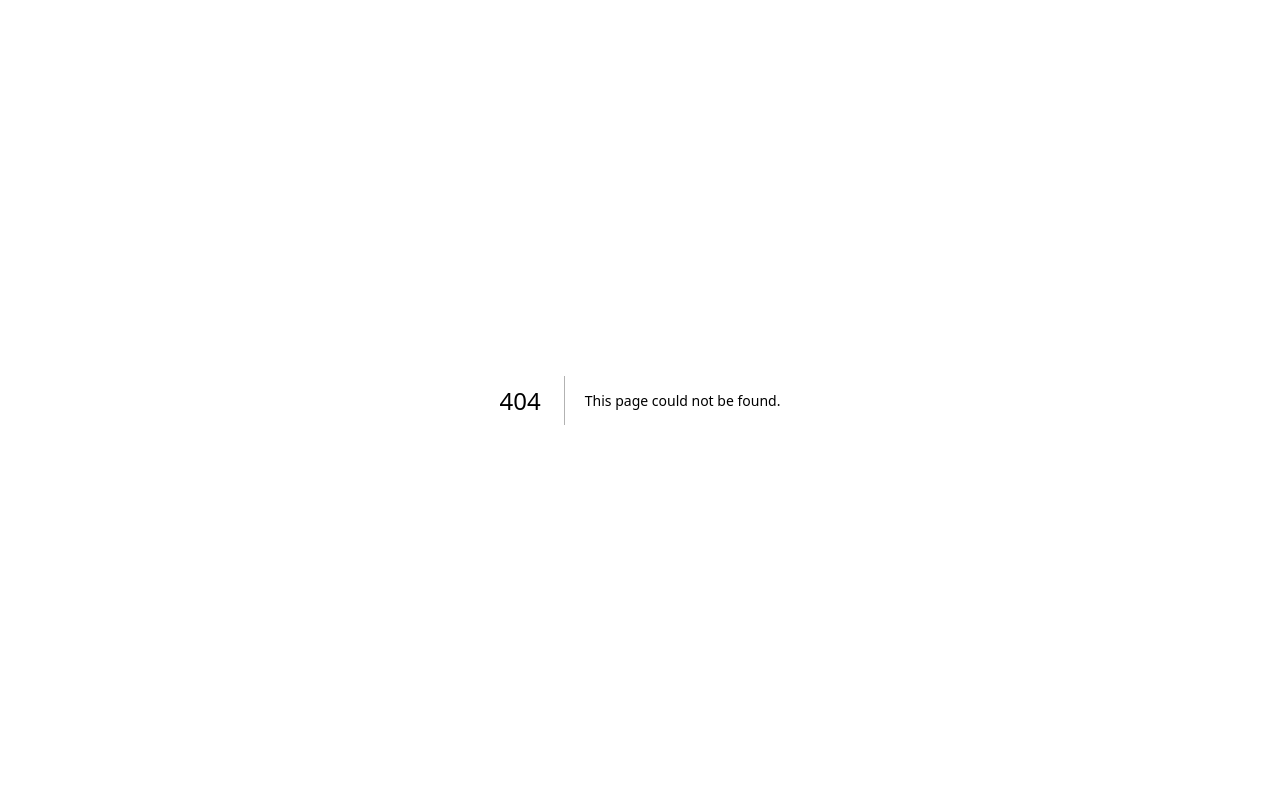
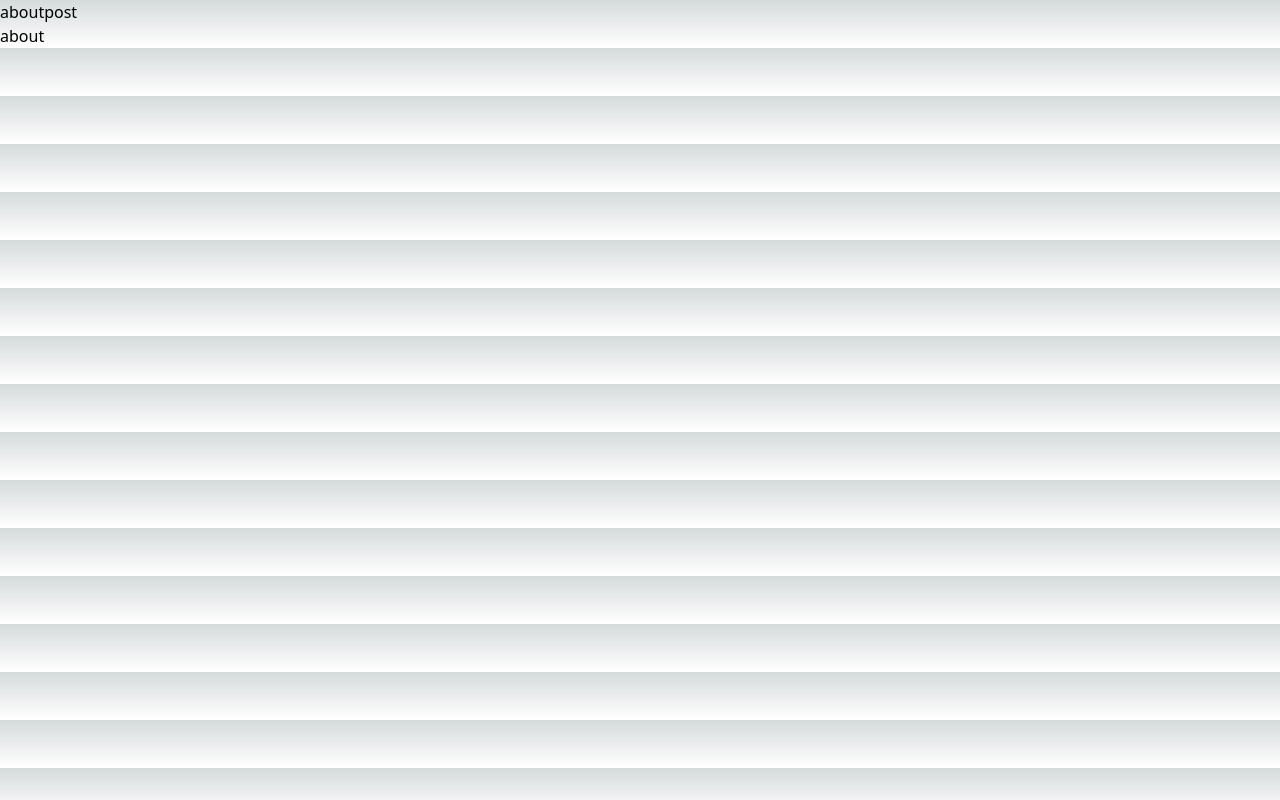
Before and after one commit to nicolaskruger/react-roadmap, a Next.js app in the folder revision/: page /005useTransition in a window 1280 px wide. Before the commit this address had no page. Built offline with nearby package versions, Linux system fonts and the light colour scheme.

Commit message:
feat: :sparkles: useTransition

```diff
--- /dev/null
+++ b/revision/src/pages/005useTransition.tsx
@@ -0,0 +1,54 @@
+import { useState, useTransition } from "react";
+
+type PostProps = {
+  key?: number;
+};
+
+const Posts = ({ key }: PostProps) => {
+  let startTime = performance.now();
+  while (performance.now() - startTime < 1) {
+    // Do nothing for 1 ms per item to emulate extremely slow code
+  }
+  return <p>Post {key}</p>;
+};
+
+const Page = () => {
+  const [isPending, startTransition] = useTransition();
+  const [state, setState] = useState<"about" | "post">("about");
+
+  const setTransitionState = (newState: typeof state) => {
+    startTransition(() => {
+      setState(newState);
+    });
+  };
+
+  type EnumDictionary<T extends string | symbol | number, U> = {
+    [K in T]: U;
+  };
+
+  type Sw = EnumDictionary<typeof state, JSX.Element>;
+
+  const sw: Sw = {
+    about: <p>about</p>,
+    post: (
+      <>
+        {"_"
+          .repeat(1000)
+          .split("")
+          .map((_, i) => (
+            <Posts key={i} />
+          ))}
+      </>
+    ),
+  };
+
+  return (
+    <div>
+      <button onClick={() => setTransitionState("about")}>about</button>
+      <button onClick={() => setTransitionState("post")}>post</button>
+      {sw[state]}
+    </div>
+  );
+};
+
+export default Page;
--- a/revision/src/pages/index.tsx
+++ b/revision/src/pages/index.tsx
@@ -11,6 +11,7 @@ export default function Home() {
     "002useContext",
     "003useId",
     "004useReducer",
+    "005useTransition",
   ];
 
   return (
```
